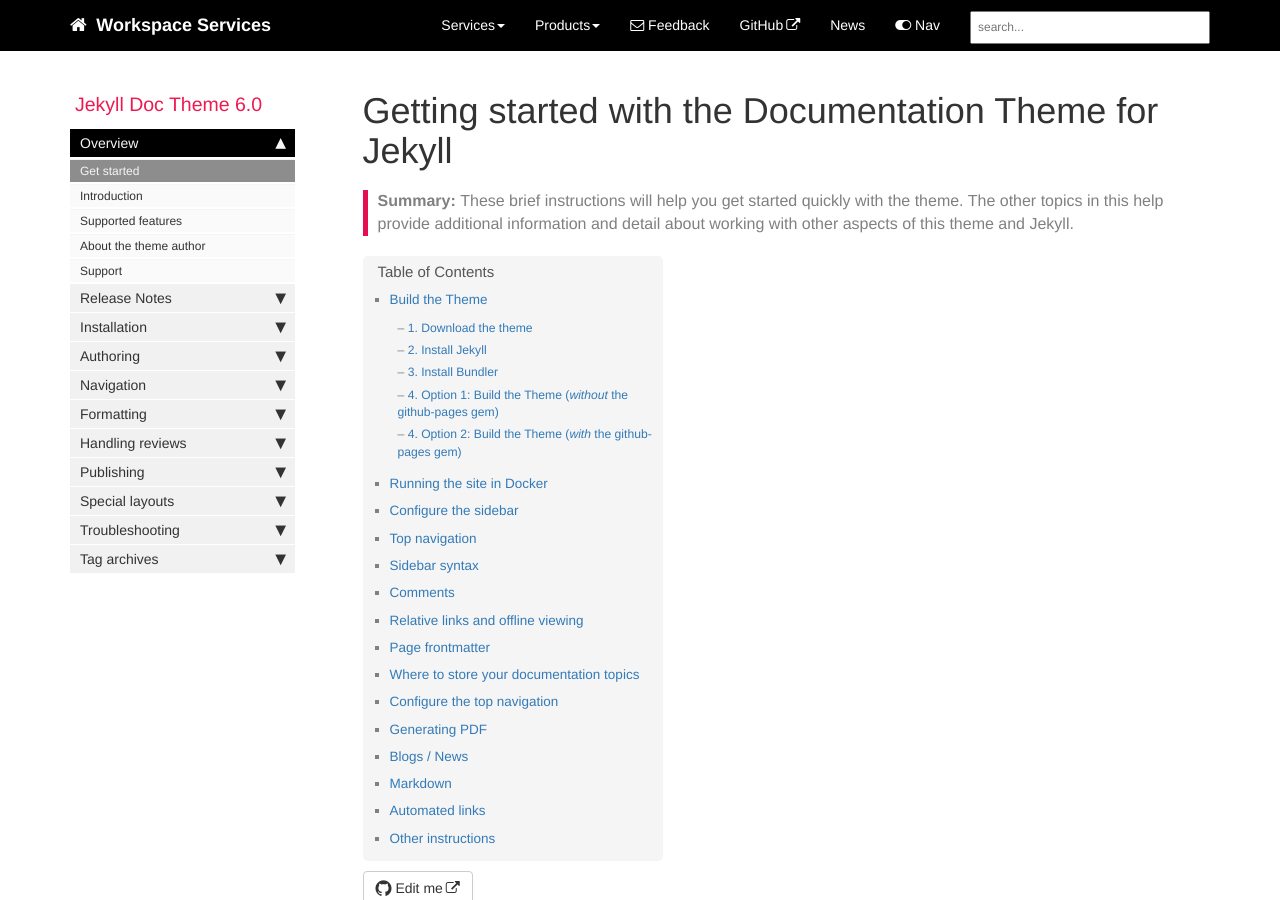
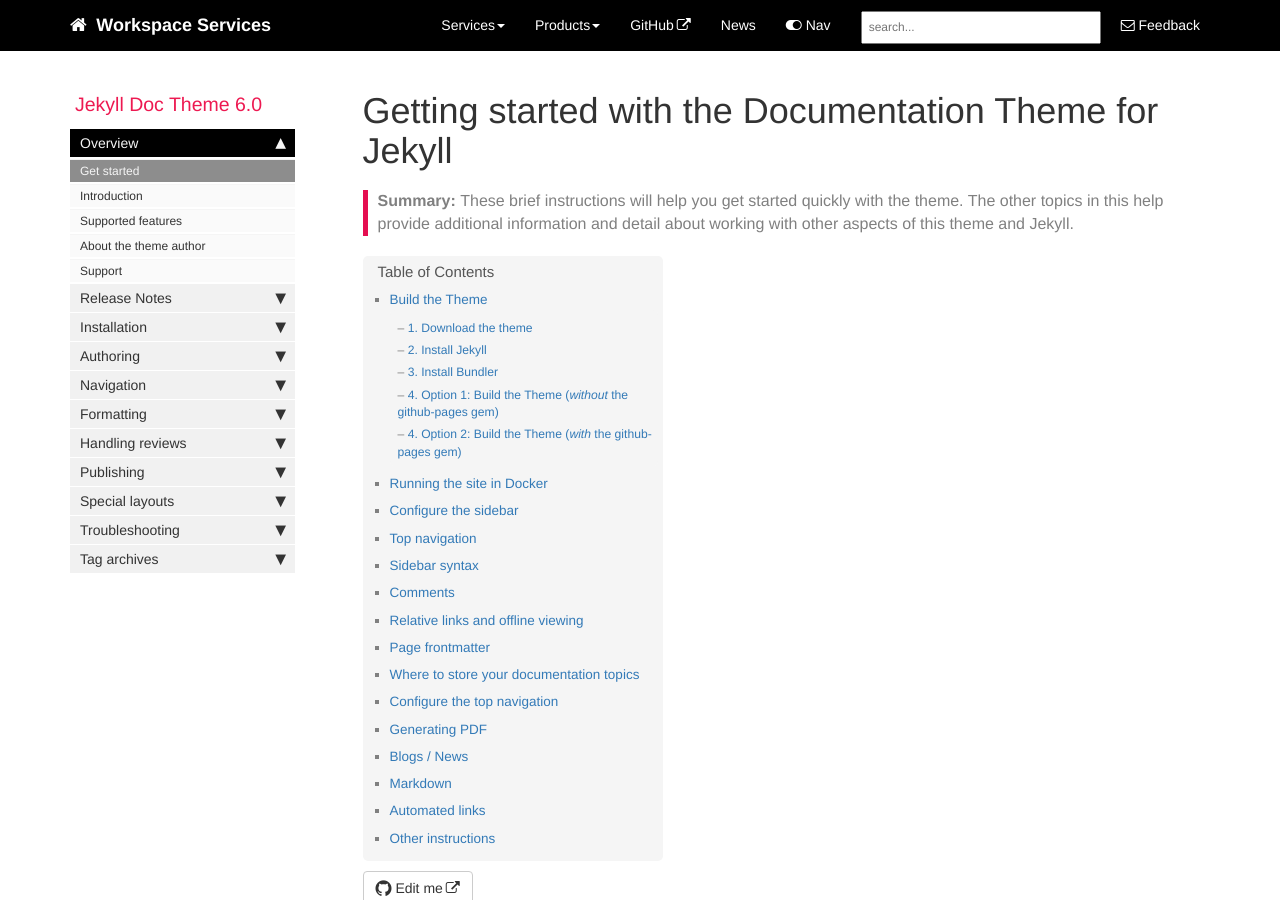
Before and after one commit to brummens/workspace-docs, a Jekyll site: the page built from index.md, in a window 1280 px wide and 900 px high. Built offline with Jekyll 4.4.1, drawn with Linux system fonts in a browser that asks for light colours; comment, search, counter and statistics services are not loaded.

Commit message:
Update topnav.html

```diff
--- a/_includes/topnav.html
+++ b/_includes/topnav.html
@@ -36,9 +36,6 @@
                 </li>
                 {% endfor %}
                 {% endfor %}
-                {% if site.feedback_disable == null or site.feedback_disable == false %}
-				{% include feedback.html %}
-				{% endif %}
 
 				{% for entry in topnav.topnav %}
                 {% for item in entry.items %}
@@ -77,6 +74,11 @@
                     </script>
                     <!--end search-->
                 </li>
+
+				                {% if site.feedback_disable == null or site.feedback_disable == false %}
+				{% include feedback.html %}
+				{% endif %}
+
             </ul>
         </div>
         </div>
```
